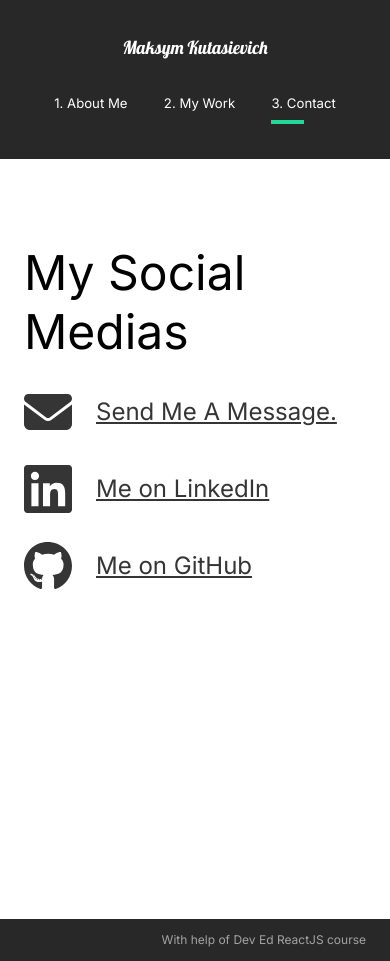
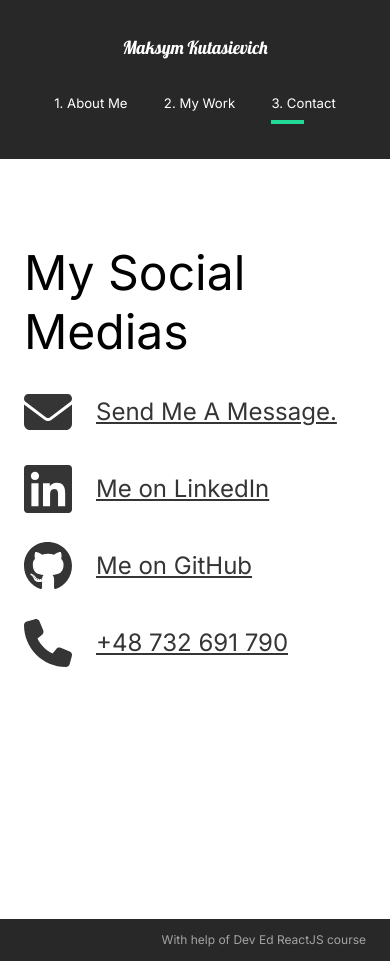
Before and after one commit to Strange3228/react_portfolio, a React (Create React App) app: page /contact in a window 390 px wide. Built offline with nearby package versions, Linux system fonts and the light colour scheme.

Commit message:
Phone number

```diff
--- a/src/components/FaqSection.js
+++ b/src/components/FaqSection.js
@@ -66,6 +66,7 @@ const FaqSection = () => {
 
 const Faq = styled(About)`
   display: block;
+  max-height: unset;
   h2 {
     padding-bottom: 2rem;
     font-weight: lighter;
--- a/src/pages/ContactUs.js
+++ b/src/pages/ContactUs.js
@@ -8,6 +8,7 @@ import ScrollTop from "../components/ScrollTop";
 import mail from "../img/skills_icons/envelope-solid.svg";
 import github from "../img/skills_icons/github.svg";
 import linkedin from "../img/skills_icons/linkedin.svg";
+import phoneImg from "../img/skills_icons/phone.svg";
 
 const ContactUs = () => {
   return (
@@ -52,6 +53,12 @@ const ContactUs = () => {
             >
               Me on GitHub
             </a>
+          </Social>
+        </Hide>
+        <Hide>
+          <Social variants={titleAnim}>
+            <Icon src={phoneImg} />
+            <a href="tel:+48732691790">+48 732 691 790</a>
           </Social>
         </Hide>
       </div>
```
Also changed, not shown: src/img/skills_icons/phone.svg (added).
